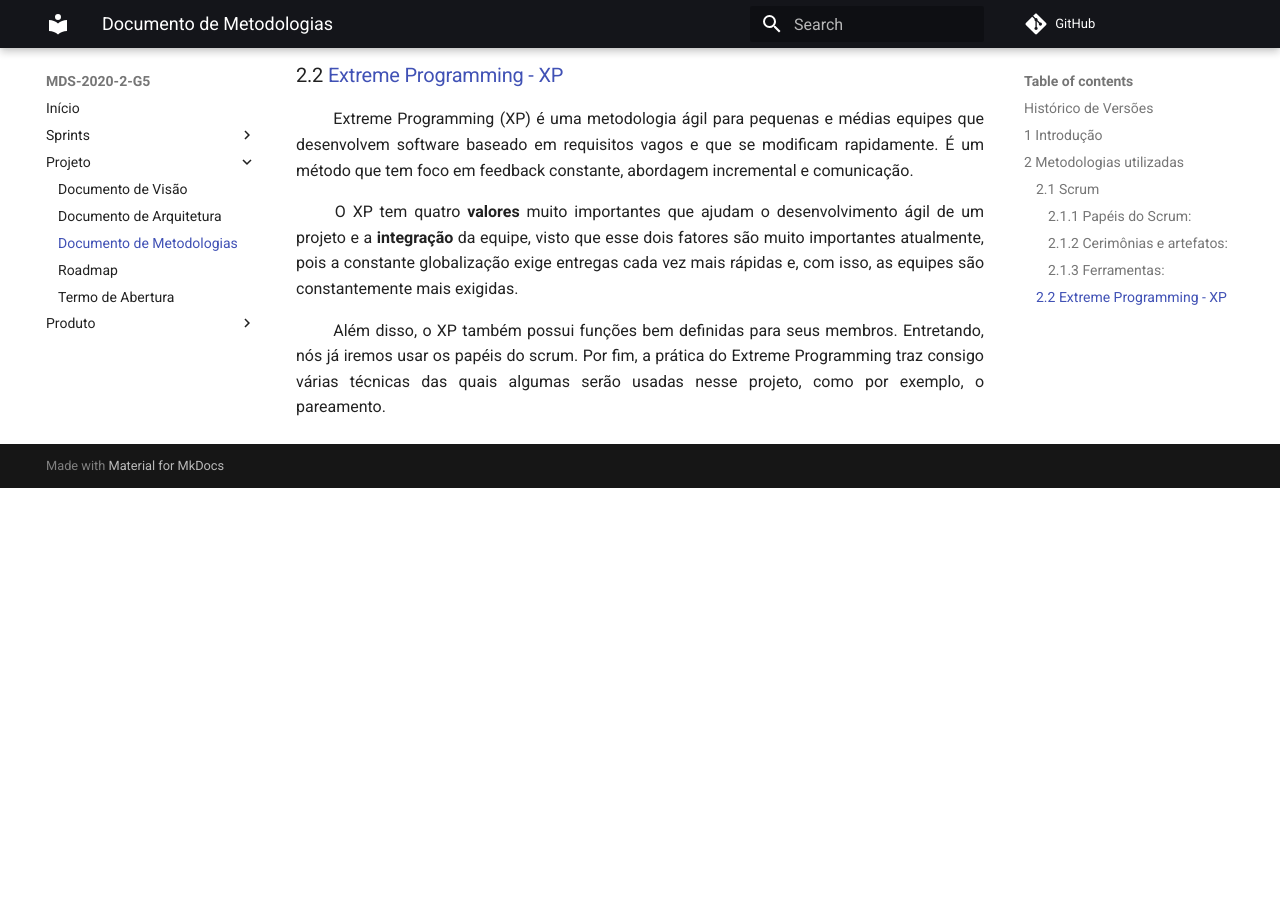
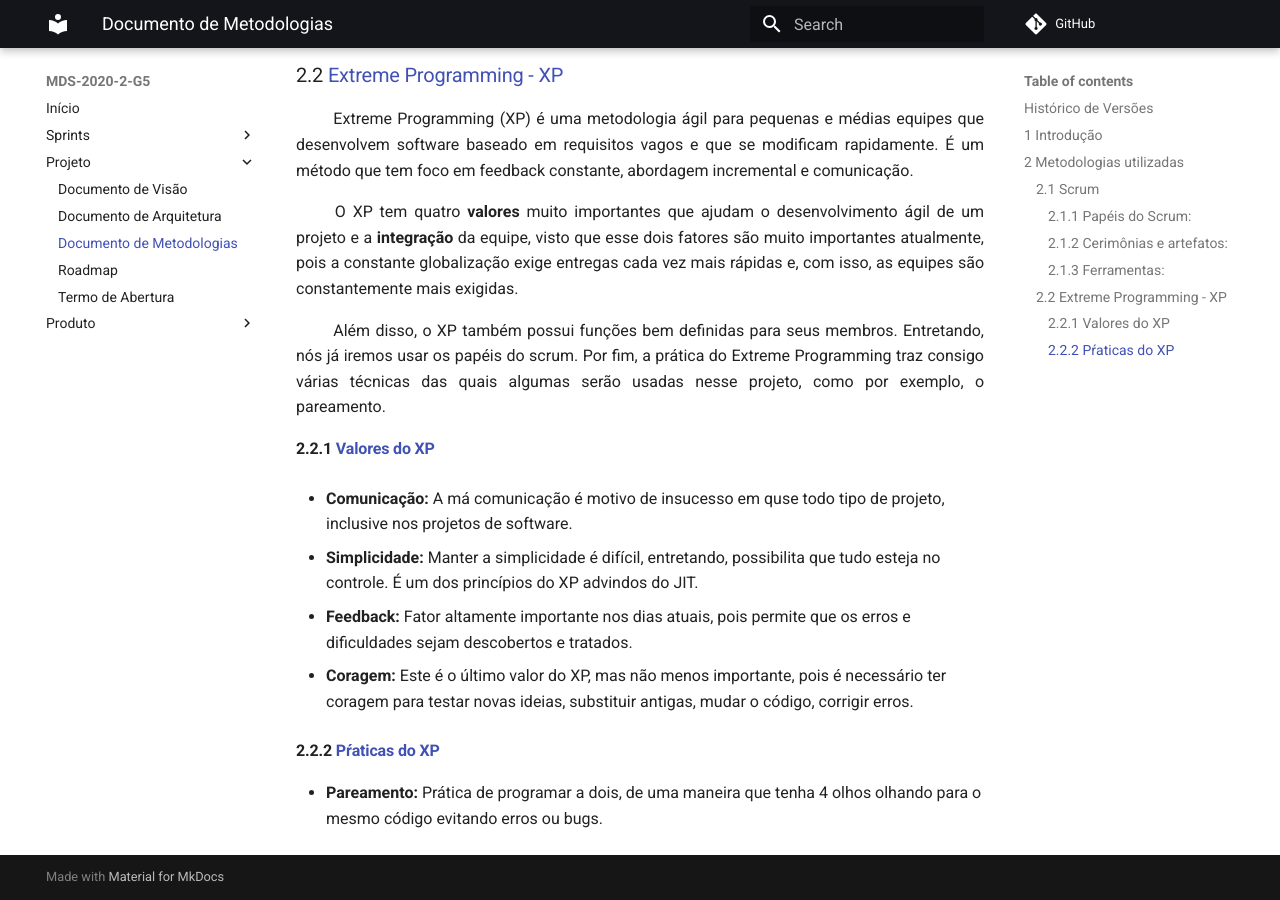
Before and after one commit to fga-eps-mds/2020.2-Anunbis, an MkDocs documentation site: the page built from docs/documentacao/documento-de-metodologias.md, in a window 1280 px wide and 900 px high, scrolled down 2258 px. Built offline with MkDocs 1.6.1 and Material for MkDocs 9.7.7, drawn with Linux system fonts in a browser that asks for light colours; comment, search, counter and statistics services are not loaded; before the commit the page ends 2746 px from its top, so only the background shows below that.

Commit message:
#43 Descrição dos Valores e Práticas do XP

```diff
--- a/docs/documentacao/documento-de-metodologias.md
+++ b/docs/documentacao/documento-de-metodologias.md
@@ -3,7 +3,7 @@
 Data|Versão|Descrição|Autor
 -|-|-|-
 28/02|0.1|Abertura do Documento de Metodologia|Rafael|
-28/02|1.0|Descrição da metodologia Scrum|Rafael|
+28/02|0.2|Descrição da metodologia Scrum|Rafael|
 
 
 
@@ -59,3 +59,19 @@ Quadro onde é possível visualizar o fluxo de trabalho que está sendo feito. S
 <p align = "justify"> &emsp;&emsp; Extreme Programming (XP) é uma metodologia ágil para pequenas e médias equipes que desenvolvem software baseado em requisitos vagos e que se modificam rapidamente. É um método que tem foco em feedback constante, abordagem incremental e comunicação.</p>
 <p align = "justify"> &emsp;&emsp; O XP tem quatro <b>valores</b> muito importantes que ajudam o desenvolvimento ágil de um projeto e a <b>integração</b> da equipe, visto que esse dois fatores são muito importantes atualmente, pois a constante globalização exige entregas cada vez mais rápidas e, com isso, as equipes são constantemente mais exigidas. </p>
 <p align = "justify"> &emsp;&emsp; Além disso, o XP também possui funções bem definidas para seus membros. Entretando, nós já iremos usar os papéis do scrum. Por fim, a prática do Extreme Programming traz consigo várias técnicas das quais algumas serão usadas nesse projeto, como por exemplo, o pareamento.</p>
+
+#### 2.2.1 <a name="2.2.1">Valores do XP</a>
+* <b>Comunicação:</b> A má comunicação é motivo de insucesso em quse todo tipo de projeto, inclusive nos projetos de software.
+ <br/>
+
+* <b>Simplicidade:</b> Manter a simplicidade é difícil, entretando, possibilita que tudo esteja no controle. É um dos princípios do XP advindos do JIT.
+<br>
+
+* <b>Feedback:</b> Fator altamente importante nos dias atuais, pois permite que os erros e dificuldades sejam descobertos e tratados.
+<br>
+
+* <b>Coragem:</b> Este é o último valor do XP, mas não menos importante, pois é necessário ter coragem para testar novas ideias, substituir antigas, mudar o código, corrigir erros.
+ <br>
+
+#### 2.2.2 <a name="2.2.2">Pŕaticas do XP</a>
+* <b>Pareamento:</b> Prática de programar a dois, de uma maneira que tenha 4 olhos olhando para o mesmo código evitando erros ou bugs.
```
